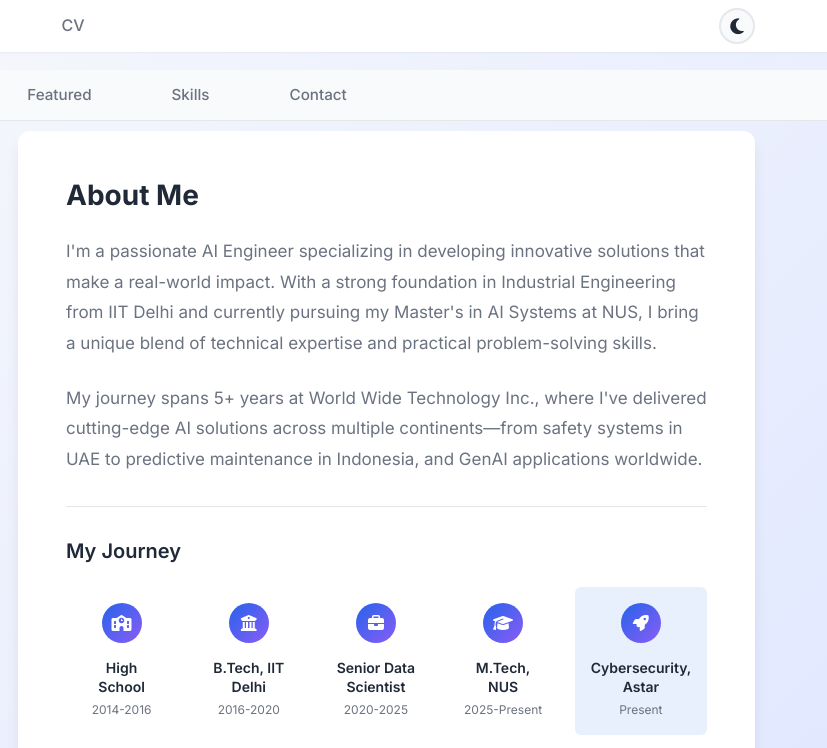
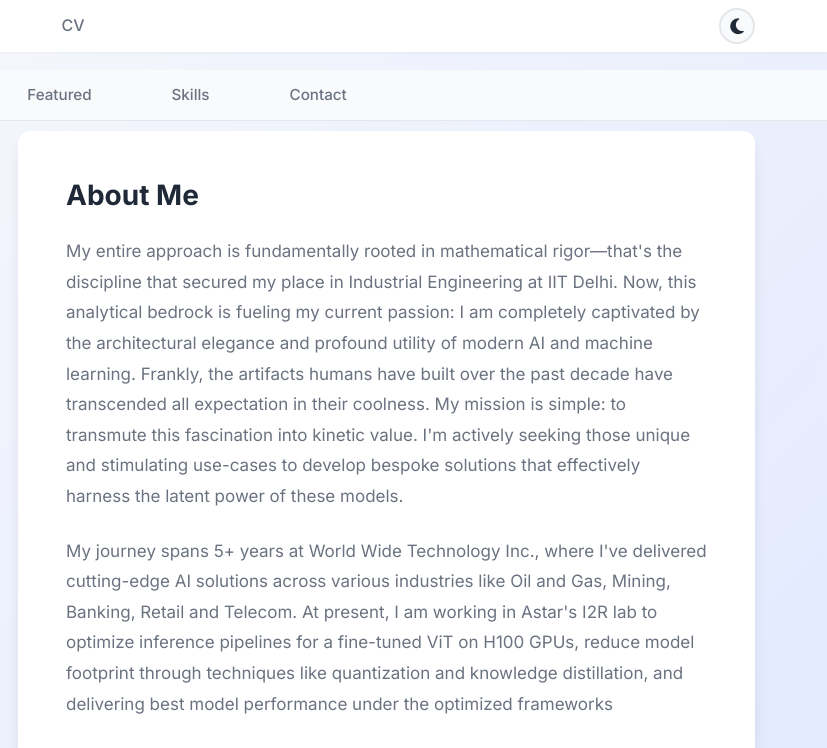
Before and after one commit to shantam98/shantam98.github.io, a plain HTML site: page index.html in a window 1280 px wide. Shown: the top 748 px of the page, 453-1280 px from the left. Drawn offline with Linux system fonts and the light colour scheme.

Commit message:
Updating intro

```diff
--- a/index.html
+++ b/index.html
@@ -100,15 +100,23 @@
                     <div class="hero-about">
                         <h3>About Me</h3>
                         <p>
-                            I'm a passionate AI Engineer specializing in developing innovative solutions that
-                            make a real-world impact. With a strong foundation in Industrial Engineering from
-                            IIT Delhi and currently pursuing my Master's in AI Systems at NUS, I bring a unique
-                            blend of technical expertise and practical problem-solving skills.
+                           My entire approach is fundamentally rooted in mathematical rigor—that's the discipline
+                            that secured my place in Industrial Engineering at IIT Delhi. Now, this analytical bedrock
+                            is fueling my current passion: I am completely captivated by the architectural elegance
+                            and profound utility of modern AI and machine learning. Frankly, the artifacts humans have
+                            built over the past decade have transcended all expectation in their coolness.
+
+                            My mission is simple: to transmute this fascination into kinetic value. I'm actively seeking
+                            those unique and stimulating use-cases to develop bespoke solutions that effectively harness
+                            the latent power of these models.
                         </p>
                         <p>
                             My journey spans 5+ years at World Wide Technology Inc., where I've delivered
-                            cutting-edge AI solutions across multiple continents—from safety systems in UAE
-                            to predictive maintenance in Indonesia, and GenAI applications worldwide.
+                            cutting-edge AI solutions across various industries like Oil and Gas, Mining, Banking,
+                            Retail and Telecom. At present, I am working in Astar's I2R lab to optimize inference
+                            pipelines for a fine-tuned ViT on H100 GPUs, reduce model footprint through techniques
+                            like quantization and knowledge distillation, and delivering best model performance
+                            under the optimized frameworks
                         </p>
 
                         <!-- Timeline -->
```
